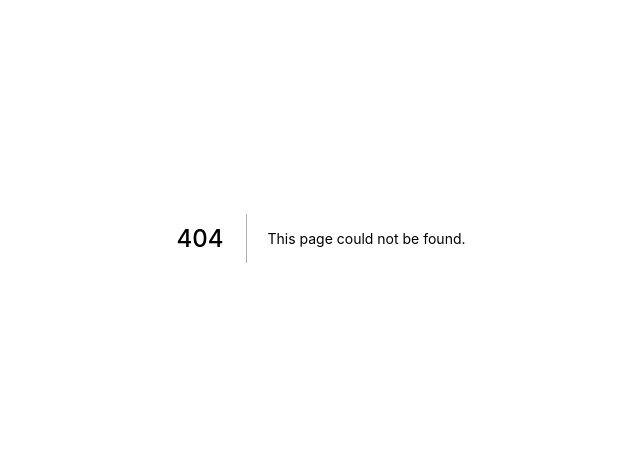
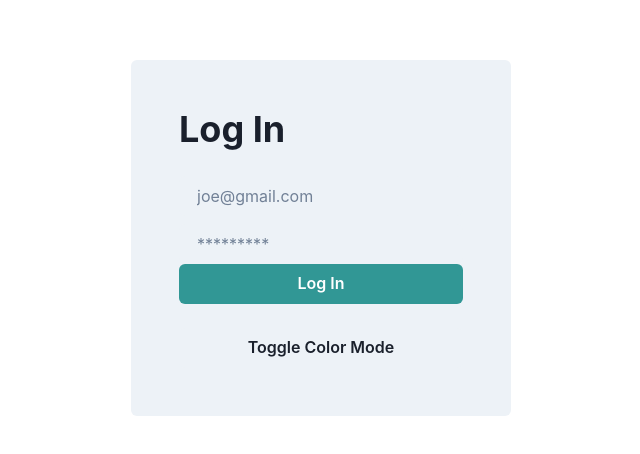
Before and after one commit to alex-budko/offsuit-poker, a Next.js app: page /prac in a window 1280 px wide. Before the commit this address had no page. Shown: the part 162-616 px from the top of the page, without its empty margins (319-959 px from the left). Built offline with nearby package versions, Linux system fonts and the light colour scheme.

Commit message:
charka UI

```diff
--- a/package.json
+++ b/package.json
@@ -9,9 +9,13 @@
     "lint": "next lint"
   },
   "dependencies": {
+    "@chakra-ui/react": "^2.2.1",
+    "@emotion/react": "^11.9.3",
+    "@emotion/styled": "^11.9.3",
     "dotenv": "^16.0.1",
     "firebase": "^9.9.0",
     "firebaseui": "^6.0.1",
+    "framer-motion": "^6.4.3",
     "next": "12.2.1",
     "react": "18.2.0",
     "react-dom": "18.2.0",
--- a/pages/_app.js
+++ b/pages/_app.js
@@ -1,7 +1,10 @@
-import '../styles/globals.css'
+import { ChakraProvider } from '@chakra-ui/react'
 
 function MyApp({ Component, pageProps }) {
-  return <Component {...pageProps} />
-}
+  return (
+    <ChakraProvider>
+      <Component {...pageProps} />
+    </ChakraProvider>
+  )}
 
 export default MyApp
--- /dev/null
+++ b/pages/prac.js
@@ -0,0 +1,37 @@
+import { Flex, Heading, Input, Button, useColorMode, useColorModeValue} from '@chakra-ui/react'
+
+function prac() {
+    const { toggleColorMode } = useColorMode()
+    const formBackground = useColorModeValue('gray.100', 'gray.700')
+  return (
+    <Flex
+        height="100vh"
+        alignItems="center"
+        justifyContent="center"
+    >
+        <Flex
+            direction="column"
+            background={formBackground}
+            p={12}
+            rounded={6}
+        >
+            <Heading mb={6}>Log In</Heading>
+            <Input
+                placeholder="joe@gmail.com"
+                variant="filled"
+                type="email"
+                mb={2}
+            />
+            <Input
+                placeholder="*********"
+                variant="filled"
+                type="password"
+            />
+            <Button mb={6} colorScheme="teal">Log In</Button>
+            <Button onClick={toggleColorMode}>Toggle Color Mode</Button>
+        </Flex>
+    </Flex>
+  )
+}
+
+export default prac
```
Also changed, not shown: components/Auth.js (+13 -3 lines), components/Loading.js (added, +7 -0 lines), pages/index.js (+17 -7 lines), public/loadingGif.gif (renamed from images/loadingGif.gif), 1 other file (tests, documents, lock files or other folders).
